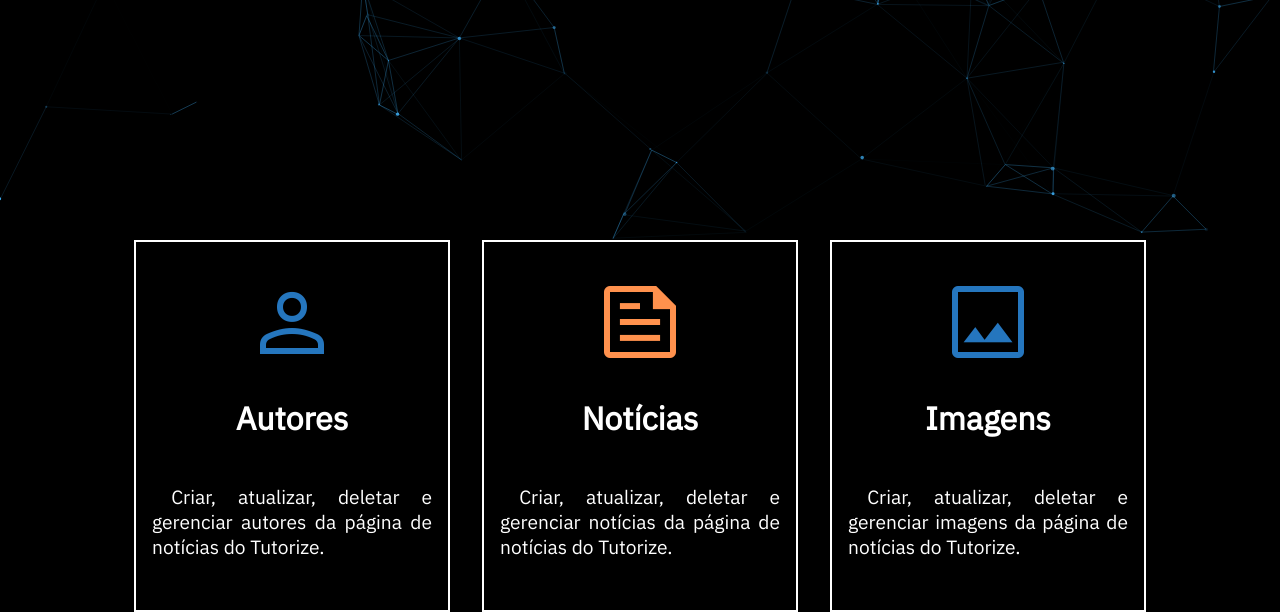
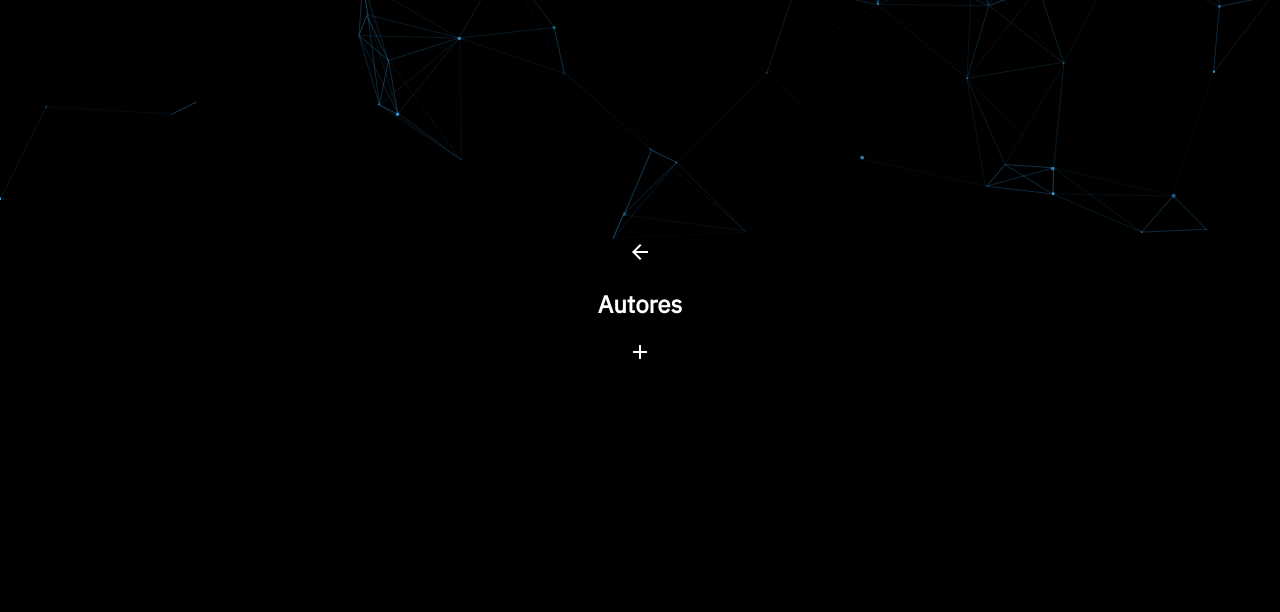
Before and after one commit to GustavoPeretti/noticias-tutorize, a Flask app: page /imagens in a window 1280 px wide. Shown: the part 560-1172 px from the top of the page. After the commit the page ends 919 px from the top, so only its background shows below. Run offline with Flask 3, Linux system fonts and the light colour scheme.

Commit message:
Alterações

```diff
--- a/main.py
+++ b/main.py
@@ -150,7 +150,7 @@
 
     if not ('idNoticia' in dados):
         return jsonify({'status': False, 'mensagem': 'Parâmetro obrigatório não informado: idNoticia.'})
-    if dados['idNoticia'] != int:
+    if type(dados['idNoticia']) != int:
         return jsonify({'status': False, 'mensagem': 'Os dados foram recebidos em formato inválido.'})
 
     consultar('DELETE FROM noticias WHERE id = %s;', (dados['idNoticia'],))
--- a/templates/imagens.html
+++ b/templates/imagens.html
@@ -3,7 +3,7 @@
 <head>
     <meta charset="UTF-8">
     <meta name="viewport" content="width=device-width, initial-scale=1.0">
-    <title>Tutorize - Imagens</title>
+    <title>Tutorize - Autores</title>
     <link rel="stylesheet" href="{{ url_for('static', filename='css/style.css') }}">
     <link rel="stylesheet" href="https://fonts.googleapis.com/css2?family=Material+Symbols+Outlined:opsz,wght,FILL,GRAD@20..48,100..700,0..1,-50..200" />
     <link rel="shortcut icon" href="{{ url_for('static', filename='img/favicon.ico') }}" type="image/x-icon">
@@ -16,25 +16,23 @@
         </div>
     </header>
     <main>
-        <article id="initial-options">
+        <article id="autores">
+            <div class="botoes">
+                <a class="voltar" href="/"><span class="material-symbols-outlined">arrow_back</span></a>
+            </div>
+            <h1>Autores</h1>
             <section class="default-margin">
-                <a href="/autores" class="card">
-                    <span class="material-symbols-outlined">person</span>
-                    <h2>Autores</h2>
-                    <p>Criar, atualizar, deletar e gerenciar autores da página de notícias do Tutorize.</p>
-                </a>
-
-                <a href="/noticias" class="card">
-                    <span class="material-symbols-outlined">news</span>
-                    <h2>Notícias</h2>
-                    <p>Criar, atualizar, deletar e gerenciar notícias da página de notícias do Tutorize.</p>
-                </a>
-
-                <a href="/imagens" class="card">
-                    <span class="material-symbols-outlined">image</span>
-                    <h2>Imagens</h2>
-                    <p>Criar, atualizar, deletar e gerenciar imagens da página de notícias do Tutorize.</p>
-                </a>
+                <ul>
+                    {% for autor in autores %}
+                        <li>
+                            <span>
+                                {{ autor['nome'] }}
+                            </span>
+                            <a href="/autores/{{ autor['id'] }}"><span class="material-symbols-outlined">edit</span></a>
+                        </li>
+                    {% endfor %}
+                </ul>
+                <a class="novo-autor" href="/autores/novo"><span class="material-symbols-outlined">add</span></a>
             </section>
         </article>
     </main>
```
Also changed, not shown: static/css/imagens.css (added).
